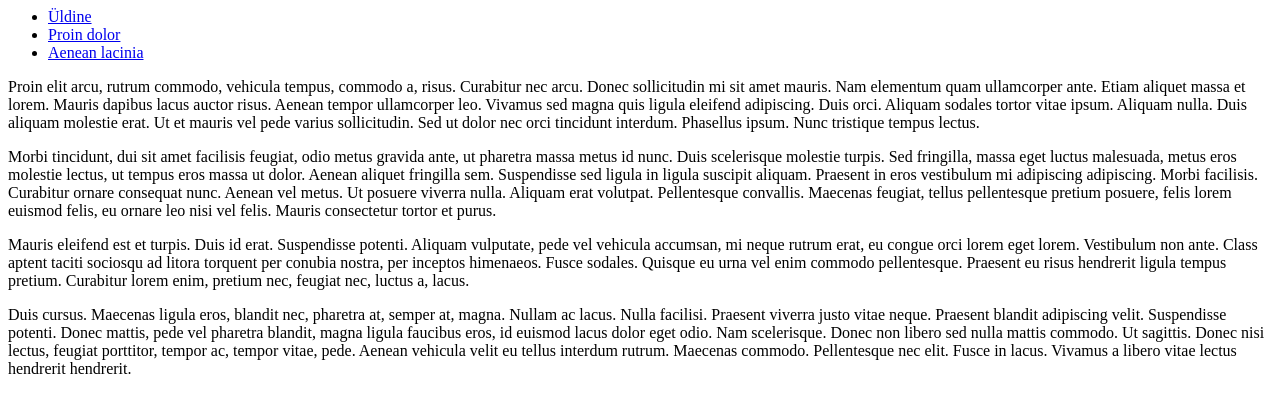
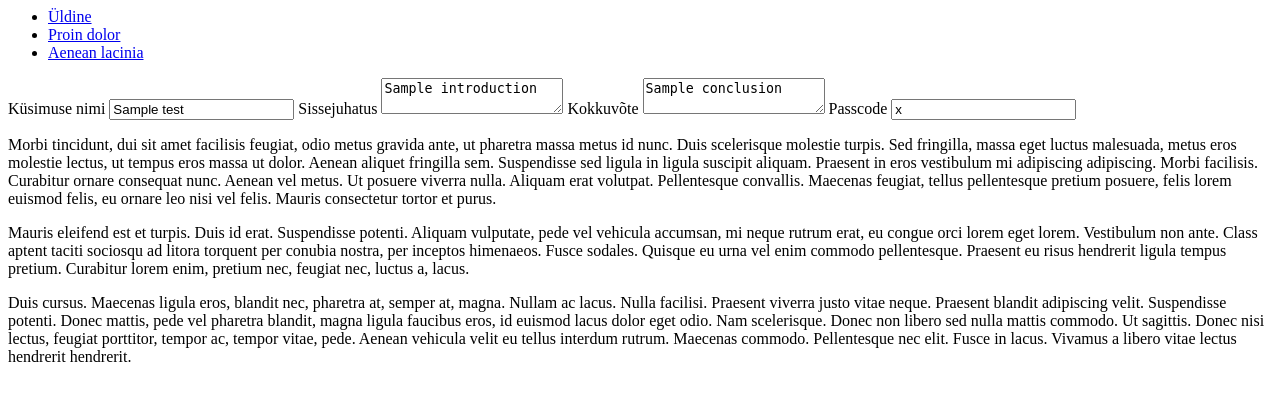
Before and after one commit to henno/testly, a PHP site: the page made by views/tests_edit_view.php in a window 1280 px wide. Shown: the top 413 px of the page. Run offline with PHP 8.4, Linux system fonts and the light colour scheme; the template is opened without the code that fills it: most values are stand-ins (such as "Sample title", 1, 10 or a date in 2020); some libraries are stand-ins or nearby versions.

Commit message:
Add labels to Üldine in tests_edit_view.php

```diff
--- a/controllers/tests.php
+++ b/controllers/tests.php
@@ -7,6 +7,8 @@ class tests {
 		global $request;
 		global $_user;
 		$tests = get_all("SELECT * FROM test NATURAL JOIN user WHERE test.deleted=0");
+		$id = $_SESSION['user_id'];
+		$status = get_one("SELECT status FROM user WHERE user_id='$id'");
 		require 'views/master_view.php';
 
 	}
@@ -18,6 +20,9 @@ class tests {
 	}
 	function edit(){
 		global $request;
+		$id = $request->params[0];
+		$test = get_all("SELECT * FROM test WHERE test_id='$id'");
+		$test = $test[0];
 		require 'views/master_view.php';
 	}
 }
--- a/views/tests_edit_view.php
+++ b/views/tests_edit_view.php
@@ -11,7 +11,16 @@
 		<li><a href="#tabs-3">Aenean lacinia</a></li>
 	</ul>
 	<div id="tabs-1">
-		<p>Proin elit arcu, rutrum commodo, vehicula tempus, commodo a, risus. Curabitur nec arcu. Donec sollicitudin mi sit amet mauris. Nam elementum quam ullamcorper ante. Etiam aliquet massa et lorem. Mauris dapibus lacus auctor risus. Aenean tempor ullamcorper leo. Vivamus sed magna quis ligula eleifend adipiscing. Duis orci. Aliquam sodales tortor vitae ipsum. Aliquam nulla. Duis aliquam molestie erat. Ut et mauris vel pede varius sollicitudin. Sed ut dolor nec orci tincidunt interdum. Phasellus ipsum. Nunc tristique tempus lectus.</p>
+		<form method="post">
+			<label>Küsimuse nimi</label>
+			<input type="text" name="name" value="<?=$test['name']?>">
+			<label>Sissejuhatus</label>
+			<textarea name="introduction"><?=$test['introduction']?></textarea>
+			<label>Kokkuvõte</label>
+			<textarea name="conclusion"><?=$test['conclusion']?></textarea>
+			<label>Passcode</label>
+			<input type="text" name="passcode" value="<?=$test['passcode']?>">
+		</form>
 	</div>
 	<div id="tabs-2">
 		<p>Morbi tincidunt, dui sit amet facilisis feugiat, odio metus gravida ante, ut pharetra massa metus id nunc. Duis scelerisque molestie turpis. Sed fringilla, massa eget luctus malesuada, metus eros molestie lectus, ut tempus eros massa ut dolor. Aenean aliquet fringilla sem. Suspendisse sed ligula in ligula suscipit aliquam. Praesent in eros vestibulum mi adipiscing adipiscing. Morbi facilisis. Curabitur ornare consequat nunc. Aenean vel metus. Ut posuere viverra nulla. Aliquam erat volutpat. Pellentesque convallis. Maecenas feugiat, tellus pellentesque pretium posuere, felis lorem euismod felis, eu ornare leo nisi vel felis. Mauris consectetur tortor et purus.</p>
--- a/views/tests_index_view.php
+++ b/views/tests_index_view.php
@@ -19,10 +19,10 @@
 		<td>
 			<a href="<?=BASE_URL?>tests/edit/<?=$test['test_id']?>">
 				<i class="icon-pencil"></i></a>
-
+			<?if (!empty($status) && $status == 'teacher'):?>
 			<a href="#" onclick="if(!confirm('Oled kindel?')) return false;
 				remove_test_ajax(<?=$test['test_id']?>); return false">
-				<i class="icon-trash"></i>Kustuta</a>
+				<i class="icon-trash"></i>Kustuta</a><?endif?>
 		</td>
 	</tr>
 	<? endforeach; endif ?>
```
